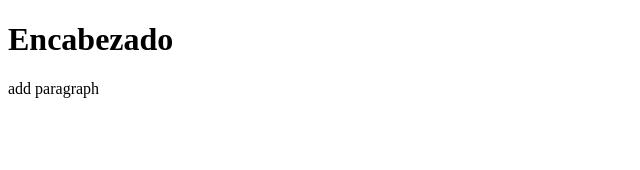
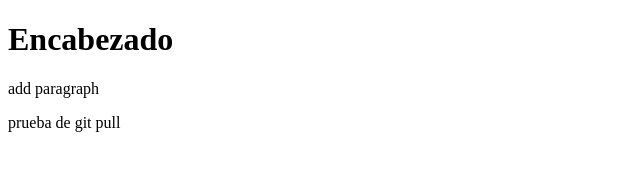
Before and after one commit to AvaleroI/new-repo, a plain HTML site: page index.html in a window 1280 px wide. Shown: the whole page, without its empty margins (0-640 px from the left). Drawn offline with Linux system fonts and the light colour scheme.

Commit message:
Update index.html

```diff
--- a/index.html
+++ b/index.html
@@ -9,5 +9,6 @@
   <body>
     <h1>Encabezado</h1>
     <p>add paragraph</p>
+    <p>prueba de git pull</p>
   </body>
 </html>
```
